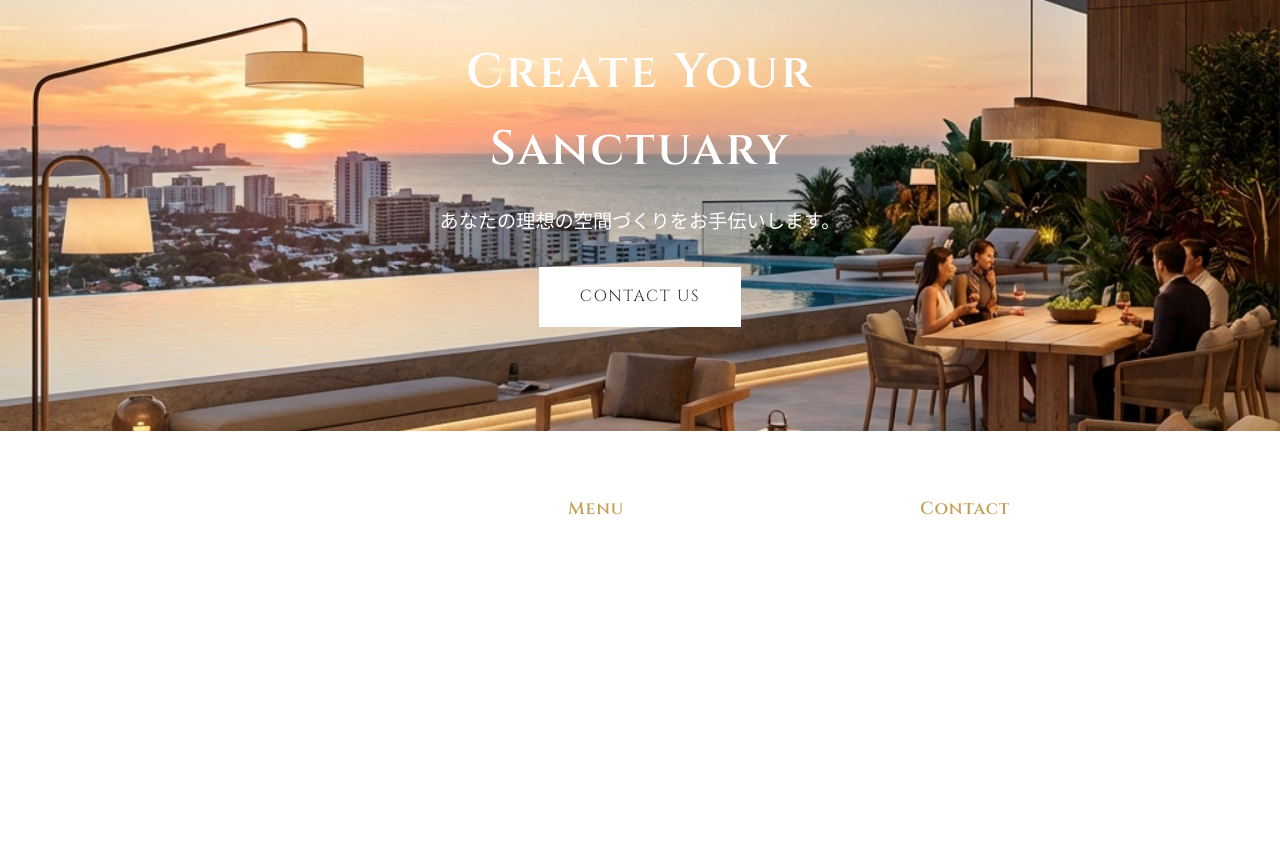
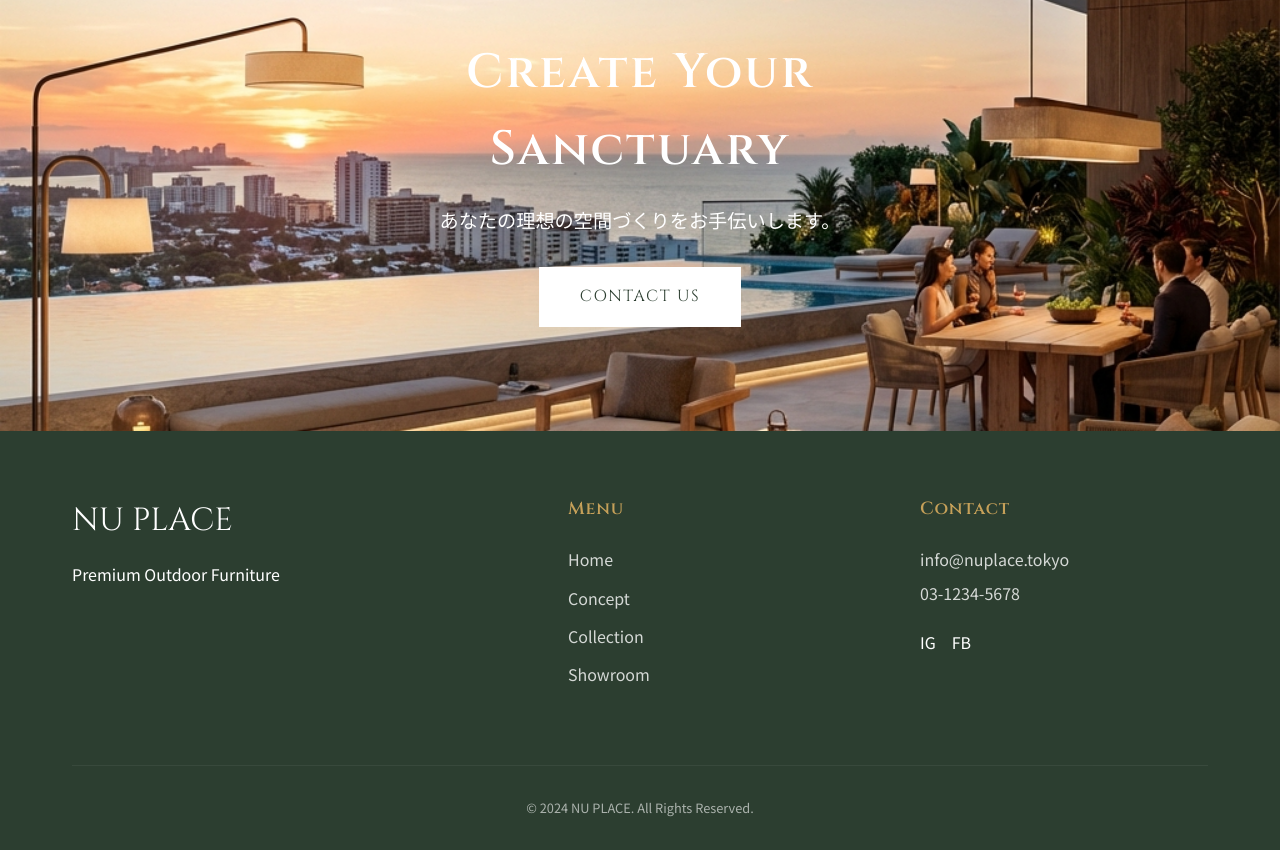
Before and after one commit to shunking-tech/demo-cloudworks-jobs-12675962-2, a plain HTML site: page index.html in a window 1280 px wide. Shown: the part 5676-6526 px from the top of the page. Drawn offline with nearby package versions, Linux system fonts and the light colour scheme.

Commit message:
フッターを元に戻す

```diff
--- a/style.css
+++ b/style.css
@@ -511,7 +511,8 @@ h6 {
     align-items: center;
     justify-content: center;
     overflow: hidden;
-    box-shadow: 0 -5px 20px rgba(0,0,0,0.5); /* Shadow for stacking effect */
+    box-shadow: 0 -5px 20px rgba(0, 0, 0, 0.5);
+    /* Shadow for stacking effect */
 }
 
 .material-overlay {
@@ -520,7 +521,8 @@ h6 {
     left: 0;
     width: 100%;
     height: 100%;
-    background: rgba(0, 0, 0, 0.4); /* Darken background for readability */
+    background: rgba(0, 0, 0, 0.4);
+    /* Darken background for readability */
     z-index: 1;
 }
 
@@ -529,7 +531,8 @@ h6 {
     z-index: 2;
     max-width: 800px;
     padding: 3rem;
-    background: rgba(255, 255, 255, 0.1); /* Glassmorphism effect */
+    background: rgba(255, 255, 255, 0.1);
+    /* Glassmorphism effect */
     backdrop-filter: blur(10px);
     border: 1px solid rgba(255, 255, 255, 0.2);
     color: var(--white);
@@ -541,13 +544,6 @@ h6 {
     font-size: 1.1rem;
     line-height: 1.8;
     margin-top: 1.5rem;
-}
-
-/* Ensure footer and CTA stack on top of the last material section */
-.cta-section, .footer {
-    position: relative;
-    z-index: 10;
-    background-color: var(--white); /* Ensure they have background */
 }
 
 /* Responsive */
```
